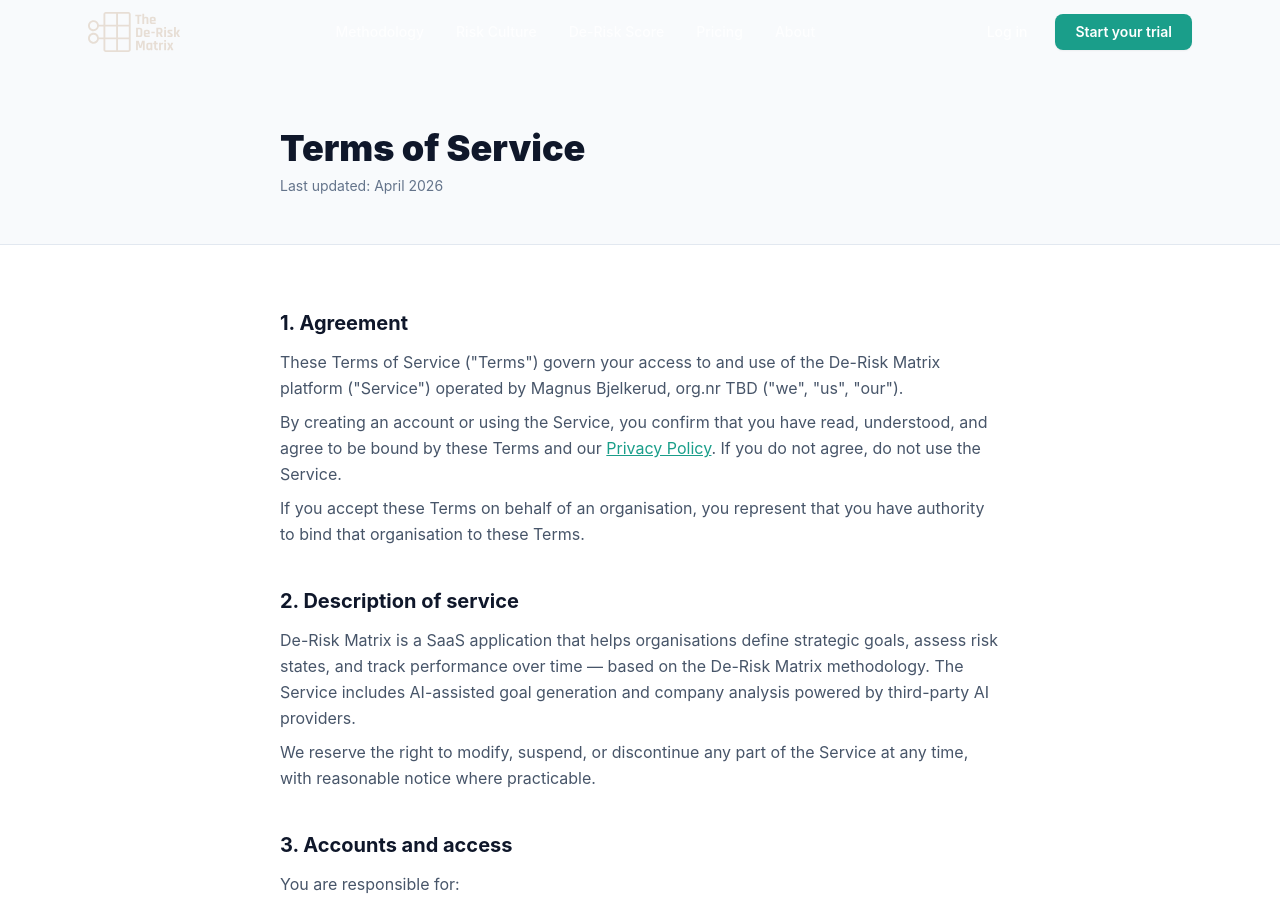
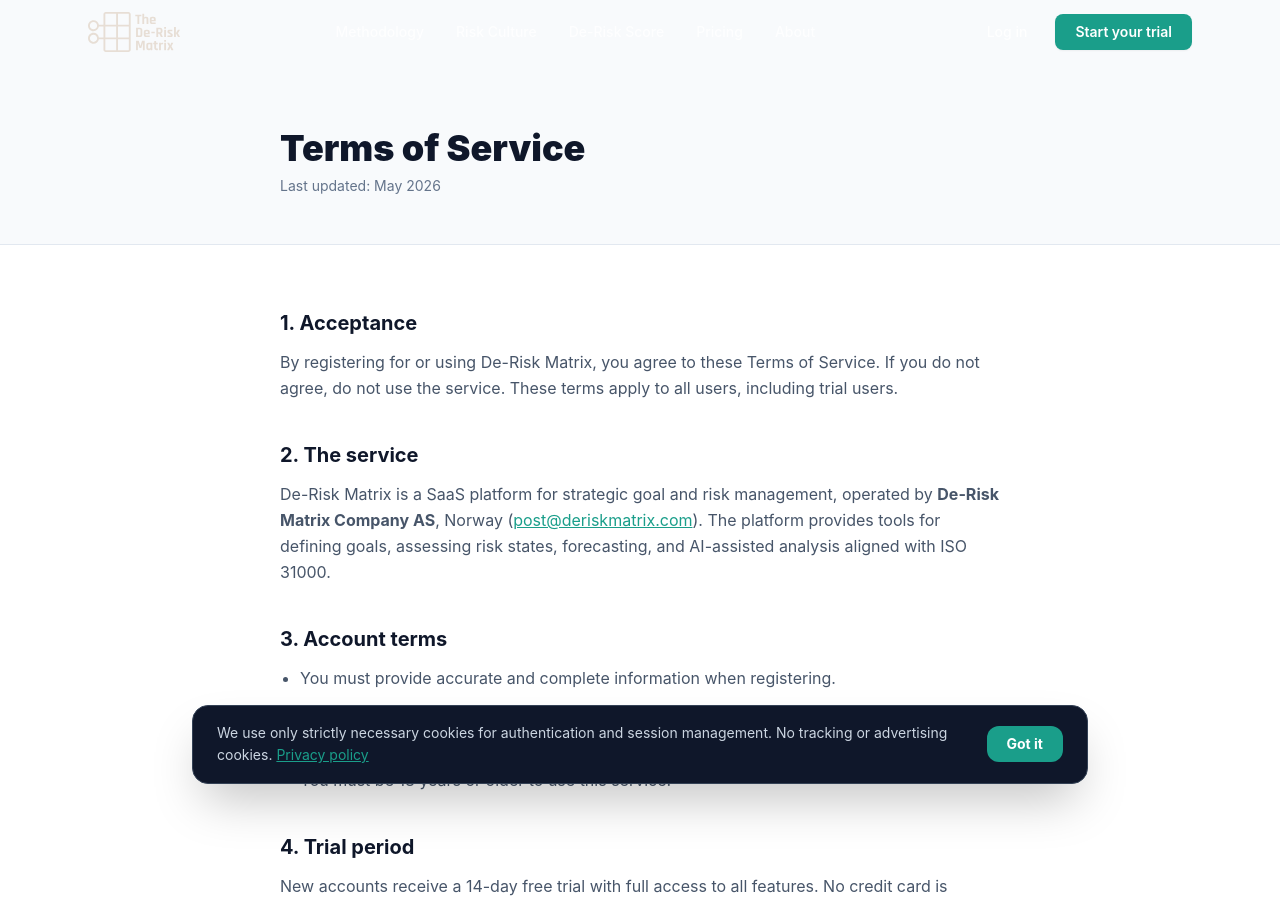
Before and after one commit to magnusbjelkerud/deriskmatrix-www, a Next.js app: page /terms in a window 1280 px wide. Shown: the top 903 px of the page. Built offline with nearby package versions, Linux system fonts and the light colour scheme.

Commit message:
legal: add terms page, cookie banner, update company name in privacy and DPA

```diff
--- a/app/dpa/page.js
+++ b/app/dpa/page.js
@@ -7,7 +7,7 @@
   description: 'GDPR Article 28 Data Processing Agreement between De-Risk Matrix and its customers.',
 }
 
-const PROCESSOR  = 'Magnus Bjelkerud (De-Risk Matrix)'
+const PROCESSOR  = 'De-Risk Matrix Company AS'
 const UPDATED    = 'April 2026'
 
 const SUB_PROCESSORS = [
--- a/app/layout.js
+++ b/app/layout.js
@@ -1,4 +1,5 @@
 import './globals.css'
+import CookieBanner from '../components/CookieBanner'
 
 export const metadata = {
   title: 'De-Risk Matrix — Know which goals are at risk before it\'s too late',
@@ -20,7 +21,7 @@
         <link rel="preconnect" href="https://fonts.googleapis.com" />
         <link rel="preconnect" href="https://fonts.gstatic.com" crossOrigin="true" />
       </head>
-      <body>{children}</body>
+      <body>{children}<CookieBanner /></body>
     </html>
   )
 }
--- a/app/privacy/page.js
+++ b/app/privacy/page.js
@@ -22,7 +22,7 @@
 
         <section>
           <h2 className="text-xl font-bold text-navy mb-3">1. Who we are</h2>
-          <p>De-Risk Matrix is a SaaS platform for strategic goal and risk management, developed and operated by Magnus Bjelkerud, Norway. Contact: <a href="mailto:post@deriskmatrix.com" className="text-teal underline">post@deriskmatrix.com</a>.</p>
+          <p>De-Risk Matrix is a SaaS platform for strategic goal and risk management, developed and operated by De-Risk Matrix Company AS, Norway. Contact: <a href="mailto:post@deriskmatrix.com" className="text-teal underline">post@deriskmatrix.com</a>.</p>
         </section>
 
         <section>
--- /dev/null
+++ b/app/terms/page.js
@@ -0,0 +1,121 @@
+import Nav from '../../components/Nav'
+import Footer from '../../components/Footer'
+
+export const metadata = {
+  title: 'Terms of Service — De-Risk Matrix',
+  description: 'Terms of Service for De-Risk Matrix. Governing law: Norway.',
+}
+
+export default function TermsPage() {
+  return (
+    <div className="min-h-screen bg-white">
+      <Nav />
+
+      <div className="bg-slate-50 pt-32 pb-12 border-b border-slate-200">
+        <div className="max-w-3xl mx-auto px-6">
+          <h1 className="text-4xl font-black text-navy mb-2">Terms of Service</h1>
+          <p className="text-slate-500 text-sm">Last updated: May 2026</p>
+        </div>
+      </div>
+
+      <div className="max-w-3xl mx-auto px-6 py-16 space-y-10 text-slate-600 leading-relaxed">
+
+        <section>
+          <h2 className="text-xl font-bold text-navy mb-3">1. Acceptance</h2>
+          <p>By registering for or using De-Risk Matrix, you agree to these Terms of Service. If you do not agree, do not use the service. These terms apply to all users, including trial users.</p>
+        </section>
+
+        <section>
+          <h2 className="text-xl font-bold text-navy mb-3">2. The service</h2>
+          <p>De-Risk Matrix is a SaaS platform for strategic goal and risk management, operated by <strong>De-Risk Matrix Company AS</strong>, Norway (<a href="mailto:post@deriskmatrix.com" className="text-teal underline">post@deriskmatrix.com</a>). The platform provides tools for defining goals, assessing risk states, forecasting, and AI-assisted analysis aligned with ISO 31000.</p>
+        </section>
+
+        <section>
+          <h2 className="text-xl font-bold text-navy mb-3">3. Account terms</h2>
+          <ul className="list-disc pl-5 space-y-2">
+            <li>You must provide accurate and complete information when registering.</li>
+            <li>You are responsible for maintaining the security of your account and password.</li>
+            <li>One person or legal entity may not maintain more than one free trial account.</li>
+            <li>You must be 18 years or older to use this service.</li>
+          </ul>
+        </section>
+
+        <section>
+          <h2 className="text-xl font-bold text-navy mb-3">4. Trial period</h2>
+          <p>New accounts receive a 14-day free trial with full access to all features. No credit card is required during the trial. At the end of the trial, a paid subscription is required to continue using the service. We reserve the right to modify trial terms at any time.</p>
+        </section>
+
+        <section>
+          <h2 className="text-xl font-bold text-navy mb-3">5. Subscriptions and payment</h2>
+          <ul className="list-disc pl-5 space-y-2">
+            <li>Subscriptions are billed in advance on a monthly or annual basis.</li>
+            <li>All prices are in EUR and exclusive of applicable taxes (VAT/MVA).</li>
+            <li>Payments are processed by Stripe, Inc. Card data is never stored by De-Risk Matrix.</li>
+            <li>You may upgrade, downgrade, or cancel your subscription at any time from the billing settings.</li>
+            <li>Cancellations take effect at the end of the current billing period. No refunds are issued for partial periods.</li>
+            <li>If a payment fails, we will notify you by email. Access may be suspended if payment is not resolved within 7 days.</li>
+          </ul>
+        </section>
+
+        <section>
+          <h2 className="text-xl font-bold text-navy mb-3">6. Acceptable use</h2>
+          <p className="mb-3">You agree not to:</p>
+          <ul className="list-disc pl-5 space-y-2">
+            <li>Use the service for any unlawful purpose or in violation of any applicable regulations.</li>
+            <li>Attempt to gain unauthorised access to any part of the service or its infrastructure.</li>
+            <li>Resell, sublicense, or otherwise commercialise the service without written permission.</li>
+            <li>Upload or transmit malicious code, viruses, or other harmful content.</li>
+            <li>Use automated means to scrape, crawl, or extract data from the service.</li>
+          </ul>
+        </section>
+
+        <section>
+          <h2 className="text-xl font-bold text-navy mb-3">7. Your data</h2>
+          <p className="mb-3">You retain full ownership of all data you enter into De-Risk Matrix. We do not claim any rights to your content.</p>
+          <p className="mb-3">By using De-Risk Matrix, you grant us a limited licence to process your data solely for the purpose of providing the service.</p>
+          <p>Upon account deletion or cancellation, your data will be deleted within 30 days. You may export your data at any time from within the platform. Our <a href="/privacy" className="text-teal underline">Privacy Policy</a> and <a href="/dpa" className="text-teal underline">Data Processing Agreement</a> are incorporated into these terms.</p>
+        </section>
+
+        <section>
+          <h2 className="text-xl font-bold text-navy mb-3">8. Intellectual property</h2>
+          <p>The De-Risk Matrix platform, methodology, branding, and all associated software are the intellectual property of De-Risk Matrix Company AS. Nothing in these terms grants you any rights to our intellectual property except the limited right to use the service as described herein.</p>
+        </section>
+
+        <section>
+          <h2 className="text-xl font-bold text-navy mb-3">9. Availability and modifications</h2>
+          <p className="mb-3">We aim for high availability but do not guarantee uninterrupted access. We may perform maintenance, updates, or modifications to the service at any time.</p>
+          <p>We reserve the right to modify, suspend, or discontinue any part of the service with reasonable notice. We will not be liable for any modification, suspension, or discontinuation.</p>
+        </section>
+
+        <section>
+          <h2 className="text-xl font-bold text-navy mb-3">10. Limitation of liability</h2>
+          <p className="mb-3">To the maximum extent permitted by applicable law, De-Risk Matrix Company AS shall not be liable for any indirect, incidental, special, or consequential damages arising from your use of the service.</p>
+          <p>Our total liability to you for any claim arising under these terms shall not exceed the amount you paid us in the 12 months preceding the claim.</p>
+        </section>
+
+        <section>
+          <h2 className="text-xl font-bold text-navy mb-3">11. Termination</h2>
+          <p>We may suspend or terminate your account immediately if you violate these terms or if we reasonably believe your use of the service poses a security risk. You may cancel your account at any time. Upon termination, your right to use the service ceases immediately.</p>
+        </section>
+
+        <section>
+          <h2 className="text-xl font-bold text-navy mb-3">12. Governing law</h2>
+          <p>These terms are governed by Norwegian law. Any disputes shall be resolved in the courts of Norway, with Oslo District Court (<em>Oslo tingrett</em>) as the agreed venue.</p>
+        </section>
+
+        <section>
+          <h2 className="text-xl font-bold text-navy mb-3">13. Changes to these terms</h2>
+          <p>We may update these terms from time to time. We will notify you by email at least 14 days before material changes take effect. Continued use of the service after that date constitutes acceptance of the updated terms.</p>
+        </section>
+
+        <div className="border-t border-slate-200 pt-8 flex gap-6 text-sm">
+          <a href="/privacy" className="text-teal underline">Privacy Policy →</a>
+          <a href="/dpa" className="text-teal underline">Data Processing Agreement →</a>
+        </div>
+
+      </div>
+
+      <Footer />
+    </div>
+  )
+}
--- /dev/null
+++ b/components/CookieBanner.jsx
@@ -0,0 +1,36 @@
+'use client'
+import { useState, useEffect } from 'react'
+import Link from 'next/link'
+
+export default function CookieBanner() {
+  const [visible, setVisible] = useState(false)
+
+  useEffect(() => {
+    if (!localStorage.getItem('cookie-notice')) setVisible(true)
+  }, [])
+
+  function dismiss() {
+    localStorage.setItem('cookie-notice', '1')
+    setVisible(false)
+  }
+
+  if (!visible) return null
+
+  return (
+    <div className="fixed bottom-0 left-0 right-0 z-50 p-4">
+      <div className="max-w-4xl mx-auto bg-navy border border-slate-700 rounded-2xl px-6 py-4 flex flex-col sm:flex-row items-start sm:items-center justify-between gap-4 shadow-2xl">
+        <p className="text-slate-300 text-sm leading-relaxed">
+          We use only strictly necessary cookies for authentication and session management.
+          No tracking or advertising cookies.{' '}
+          <Link href="/privacy" className="text-teal underline hover:text-teal/80">Privacy policy</Link>
+        </p>
+        <button
+          onClick={dismiss}
+          className="flex-shrink-0 px-5 py-2 bg-teal hover:bg-teal/90 text-white font-bold text-sm rounded-xl transition-colors whitespace-nowrap"
+        >
+          Got it
+        </button>
+      </div>
+    </div>
+  )
+}
```
